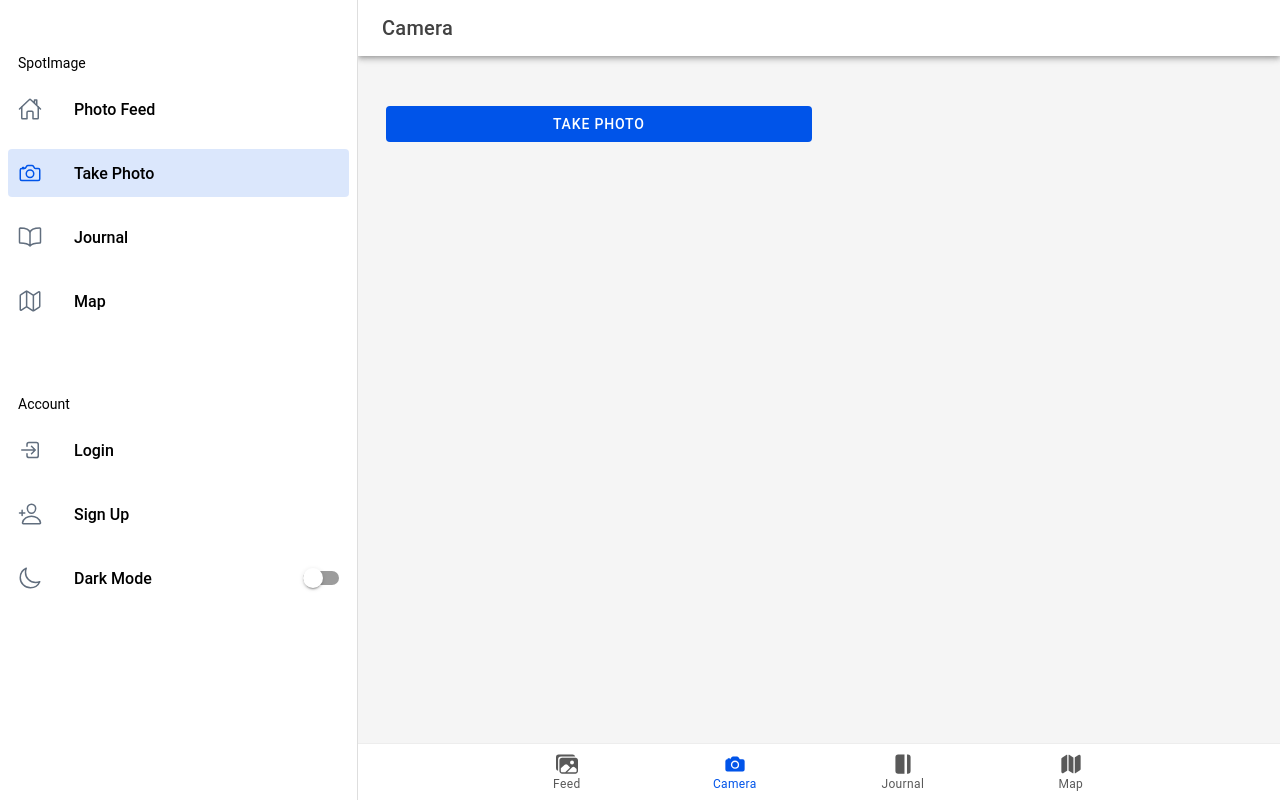
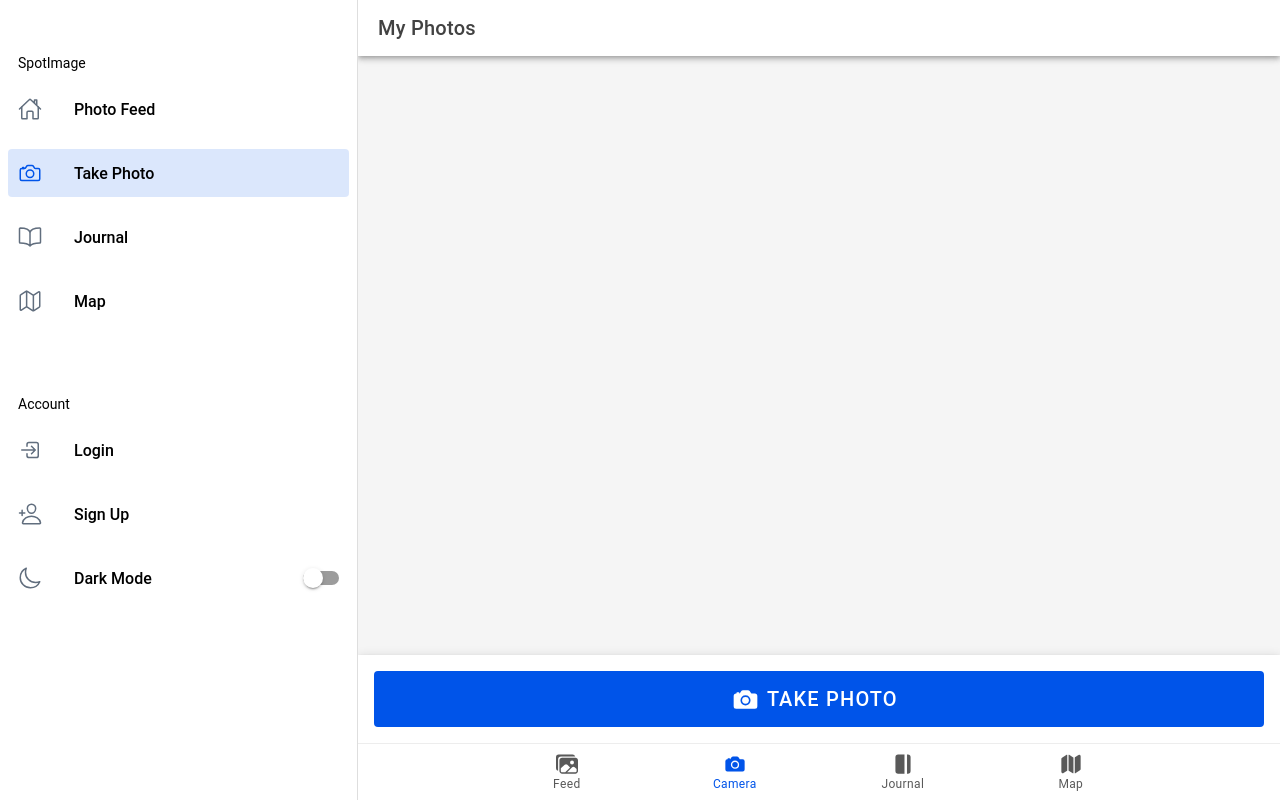
Before and after one commit to aviasnani/state_managers, a React (Vite) app: page /tabs/camera in a window 1280 px wide. Built offline with nearby package versions, Linux system fonts and the light colour scheme; sample sign-in values are in the browser's storage.

Commit message:
re-base project to windows

```diff
--- a/src/pages/Camera.tsx
+++ b/src/pages/Camera.tsx
@@ -1,52 +1,58 @@
 import React, { useState, useEffect } from 'react';
 import {
-  IonButtons,
   IonContent,
-  IonHeader,
-  IonMenuButton,
   IonPage,
-  IonTitle,
-  IonToolbar,
-  IonButton,
   IonGrid,
   IonRow,
   IonCol,
   IonImg,
   IonCard,
-  IonCardContent
+  IonCardContent,
+  IonFooter,
+  IonToolbar,
+  IonButton,
+  IonIcon,
+  IonHeader,
+  IonTitle
 } from '@ionic/react';
 import { Camera, CameraResultType, CameraSource } from '@capacitor/camera';
+import { camera } from 'ionicons/icons';
+
+interface Photo {
+  id: number;
+  dataUrl: string;
+  timestamp: string;
+}
 
 const CameraPage: React.FC = () => {
-  const [photo, setPhoto] = useState<string>('');
+  const [photos, setPhotos] = useState<Photo[]>([]);
 
   useEffect(() => {
-    // Load last photo from localStorage on component mount
-    const photos = JSON.parse(localStorage.getItem('photos') || '[]');
-    if (photos.length > 0) {
-      setPhoto(photos[photos.length - 1].dataUrl);
-    }
+    // Load photos from localStorage on component mount
+    const savedPhotos = JSON.parse(localStorage.getItem('photos') || '[]');
+    setPhotos(savedPhotos);
   }, []);
 
   const takePicture = async () => {
     try {
       const image = await Camera.getPhoto({
         quality: 90,
-        allowEditing: false,
+        allowEditing: true,
         resultType: CameraResultType.DataUrl,
         source: CameraSource.Camera
       });
 
-      setPhoto(image.dataUrl || '');
+      if (image.dataUrl) {
+        const newPhoto = {
+          id: Date.now(),
+          dataUrl: image.dataUrl,
+          timestamp: new Date().toISOString()
+        };
 
-      // Save to localStorage
-      const photos = JSON.parse(localStorage.getItem('photos') || '[]');
-      photos.push({
-        id: Date.now(),
-        dataUrl: image.dataUrl,
-        timestamp: new Date().toISOString()
-      });
-      localStorage.setItem('photos', JSON.stringify(photos));
+        const updatedPhotos = [...photos, newPhoto];
+        setPhotos(updatedPhotos);
+        localStorage.setItem('photos', JSON.stringify(updatedPhotos));
+      }
     } catch (error) {
       console.error('Camera error:', error);
     }
@@ -56,33 +62,44 @@ const CameraPage: React.FC = () => {
     <IonPage>
       <IonHeader>
         <IonToolbar>
-          <IonButtons slot="start">
-            <IonMenuButton />
-          </IonButtons>
-          <IonTitle>Camera</IonTitle>
+          <IonTitle>My Photos</IonTitle>
         </IonToolbar>
       </IonHeader>
 
-      <IonContent className="ion-padding">
+      <IonContent>
         <IonGrid>
           <IonRow>
-            <IonCol size="6">
-              <IonButton expand="block" onClick={takePicture}>
-                Take Photo
-              </IonButton>
-            </IonCol>
-            <IonCol size="6">
-              {photo && (
+            {photos.map((photo) => (
+              <IonCol size="6" sizeMd="4" sizeLg="3" key={photo.id}>
                 <IonCard>
-                  <IonCardContent>
-                    <IonImg src={photo} alt="Captured photo" />
+                  <IonCardContent className="ion-no-padding">
+                    <IonImg
+                      src={photo.dataUrl}
+                      alt={`Photo taken at ${new Date(photo.timestamp).toLocaleString()}`}
+                      style={{ width: '100%', height: '200px', objectFit: 'cover' }}
+                    />
                   </IonCardContent>
                 </IonCard>
-              )}
-            </IonCol>
+              </IonCol>
+            ))}
           </IonRow>
         </IonGrid>
       </IonContent>
+
+      <IonFooter>
+        <IonToolbar>
+          <IonButton
+            expand="block"
+            onClick={takePicture}
+            className="ion-margin"
+            color="primary"
+            size="large"
+          >
+            <IonIcon icon={camera} slot="start" />
+            Take Photo
+          </IonButton>
+        </IonToolbar>
+      </IonFooter>
     </IonPage>
   );
 };
--- a/src/pages/Map.tsx
+++ b/src/pages/Map.tsx
@@ -1,8 +1,75 @@
-import React from 'react';
-import { IonButtons, IonCard, IonCardContent, IonCardHeader, IonCardTitle, IonContent, IonHeader, IonMenuButton, IonPage, IonTitle, IonToolbar } from '@ionic/react';
-import './Map.css';
+import React, { useEffect, useState } from "react";
+import {
+  IonButtons,
+  IonCard,
+  IonCardContent,
+  IonCardHeader,
+  IonCardTitle,
+  IonContent,
+  IonHeader,
+  IonMenuButton,
+  IonPage,
+  IonTitle,
+  IonToolbar,
+  IonInput,
+  IonButton,
+} from "@ionic/react";
+import "./Map.css";
 
 const Map: React.FC = () => {
+  const [apiKey, setApiKey] = useState<string>("");
+  const [coordinates, setCoordinates] = useState<{
+    lat: number;
+    lng: number;
+  } | null>(null);
+  const [mapLoaded, setMapLoaded] = useState<boolean>(false);
+
+  // Function to load the Google Maps script dynamically
+  const loadGoogleMapsScript = (key: string) => {
+    const script = document.createElement("script");
+    script.src = `https://maps.googleapis.com/maps/api/js?key=${key}&libraries=places`;
+    script.async = true;
+    script.defer = true;
+    script.onload = () => setMapLoaded(true);
+    document.body.appendChild(script);
+  };
+
+  const handleSubmit = () => {
+    if (apiKey) {
+      loadGoogleMapsScript(apiKey);
+    } else {
+      alert("Please enter a valid API Key");
+    }
+  };
+
+  // Get the current location once the map is loaded
+  useEffect(() => {
+    if (mapLoaded && coordinates === null && "geolocation" in navigator) {
+      navigator.geolocation.getCurrentPosition(
+        (position) => {
+          setCoordinates({
+            lat: position.coords.latitude,
+            lng: position.coords.longitude,
+          });
+        },
+        (error) => {
+          console.error("Error getting location", error);
+        }
+      );
+    }
+  }, [mapLoaded, coordinates]);
+
+  // Initialize Google Maps when coordinates are available
+  useEffect(() => {
+    if (coordinates && window.google) {
+      const mapElement = document.getElementById("map")!;
+      new window.google.maps.Map(mapElement, {
+        center: { lat: coordinates.lat, lng: coordinates.lng },
+        zoom: 12,
+      });
+    }
+  }, [coordinates, mapLoaded]);
+
   return (
     <IonPage>
       <IonHeader>
@@ -20,7 +87,16 @@ const Map: React.FC = () => {
             <IonCardTitle>Location Map</IonCardTitle>
           </IonCardHeader>
           <IonCardContent>
-            Implement Map
+            {/* Input to allow the user to enter their API Key */}
+            <IonInput
+              value={apiKey}
+              onIonChange={(e) => setApiKey(e.detail.value!)}
+              placeholder="Enter Google Maps API Key"
+            />
+            <IonButton onClick={handleSubmit}>Load Map</IonButton>
+
+            {/* Add a div element to hold the map */}
+            <div id="map" style={{ height: "100%", width: "100%" }}></div>
           </IonCardContent>
         </IonCard>
       </IonContent>
```
Also changed, not shown: 1 other file (tests, documents, lock files or other folders).
